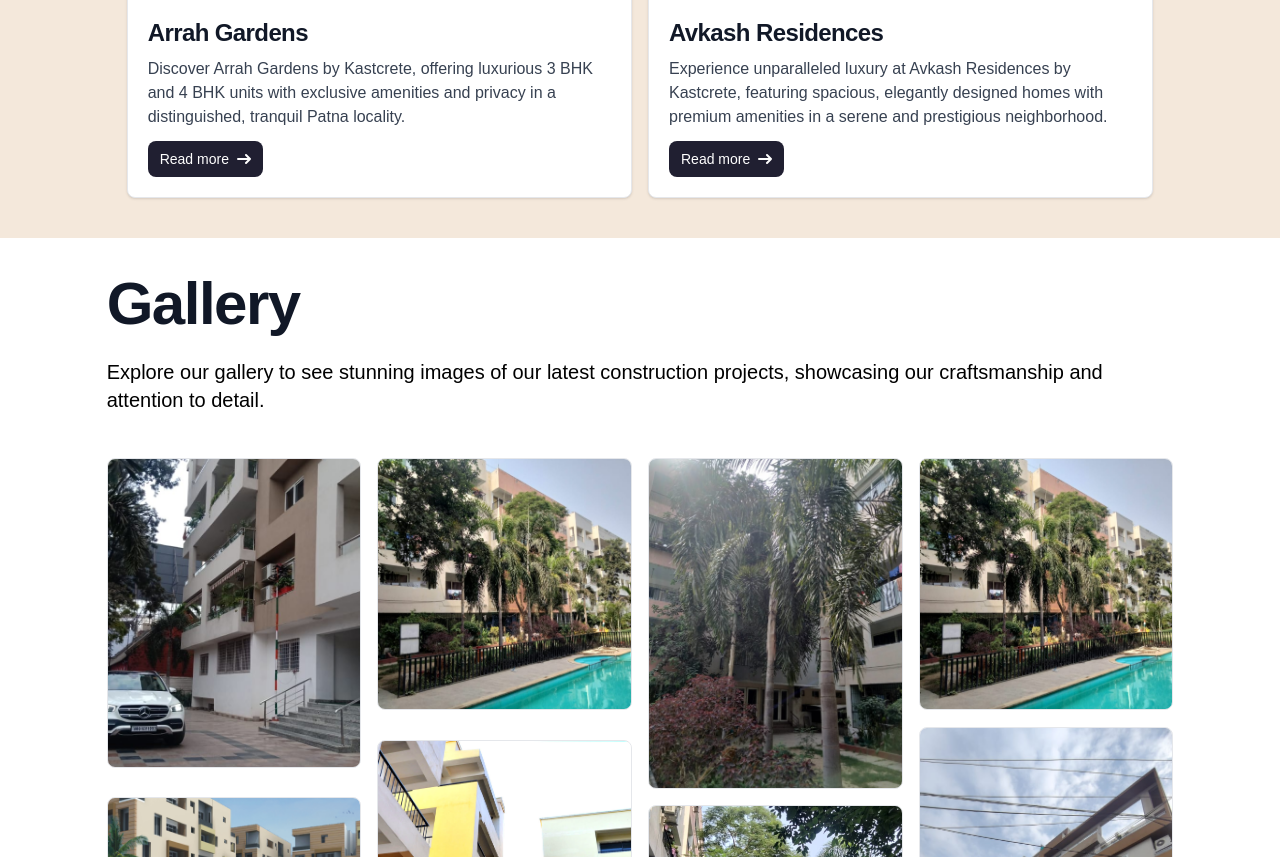
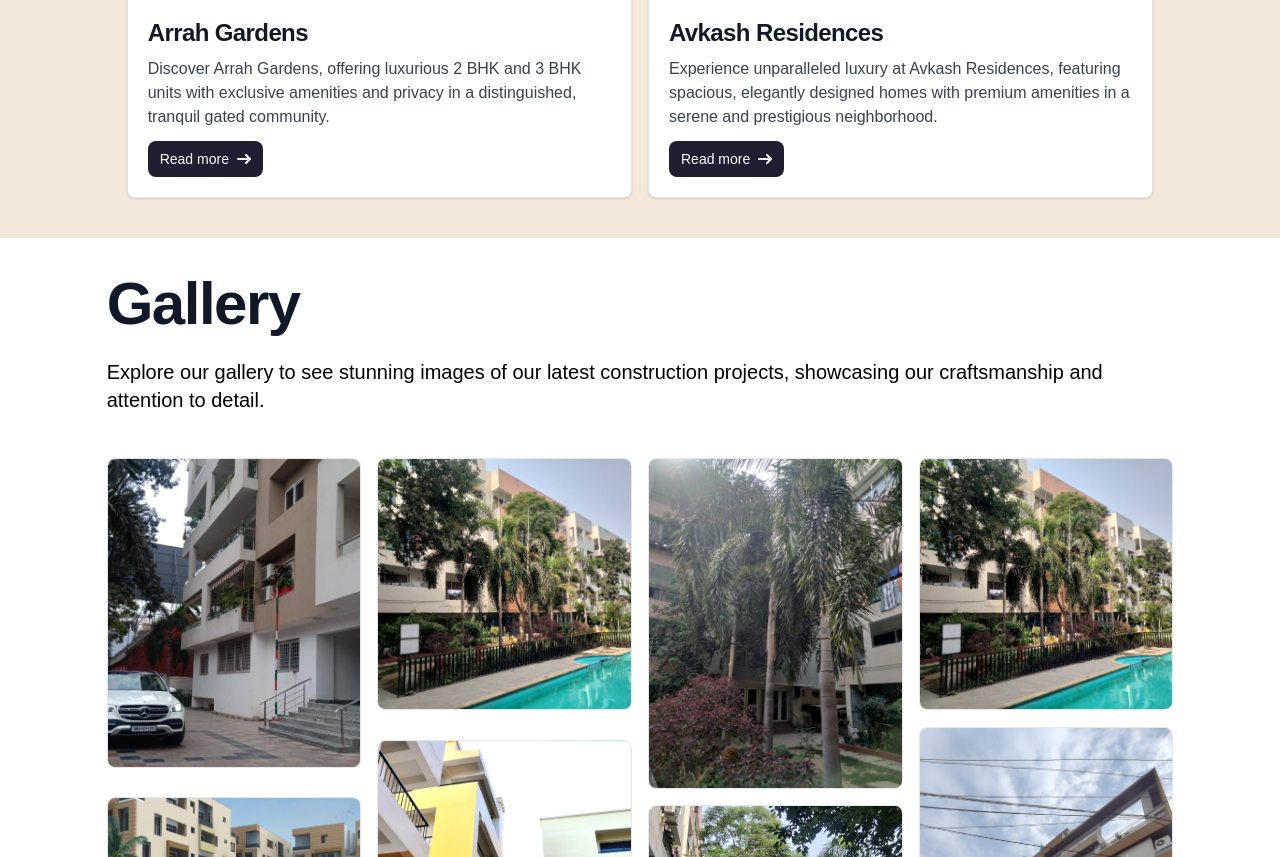
Before and after one commit to roerohan/kastcrete, a plain HTML site: page index.html in a window 1280 px wide. Shown: the part 1487-2344 px from the top of the page. Drawn offline with Linux system fonts and the light colour scheme.

Commit message:
Deploying to gh-pages from @ roerohan/kastcrete@e0cb2efb1f52001a1926b669e8991cbc129cba93 🚀

```diff
--- a/index.html
+++ b/index.html
@@ -108,8 +108,8 @@
               </h5>
             </a>
             <p class="mb-3 font-normal text-gray-700 ">
-              Discover Arrah Gardens by Kastcrete, offering luxurious 3 BHK and 4 BHK units with exclusive amenities and
-              privacy in a distinguished, tranquil Patna locality.
+              Discover Arrah Gardens, offering luxurious 2 BHK and 3 BHK units with exclusive amenities and
+              privacy in a distinguished, tranquil gated community.
             </p>
             <a href="./arrah_gardens"
               class="inline-flex items-center px-3 py-2 text-sm font-medium text-center text-white bg-baingan-900 rounded-lg hover:bg-baingan-800 focus:ring-4 focus:outline-none focus:ring-blue-300   ">
@@ -134,7 +134,7 @@
               </h5>
             </a>
             <p class="mb-3 font-normal text-gray-700 ">
-              Experience unparalleled luxury at Avkash Residences by Kastcrete, featuring spacious, elegantly designed
+              Experience unparalleled luxury at Avkash Residences, featuring spacious, elegantly designed
               homes with premium amenities in a serene and prestigious neighborhood.
             </p>
             <a href="./avkash_residences"
```
Also changed, not shown: arrah_gardens.html (+3 -3 lines).
